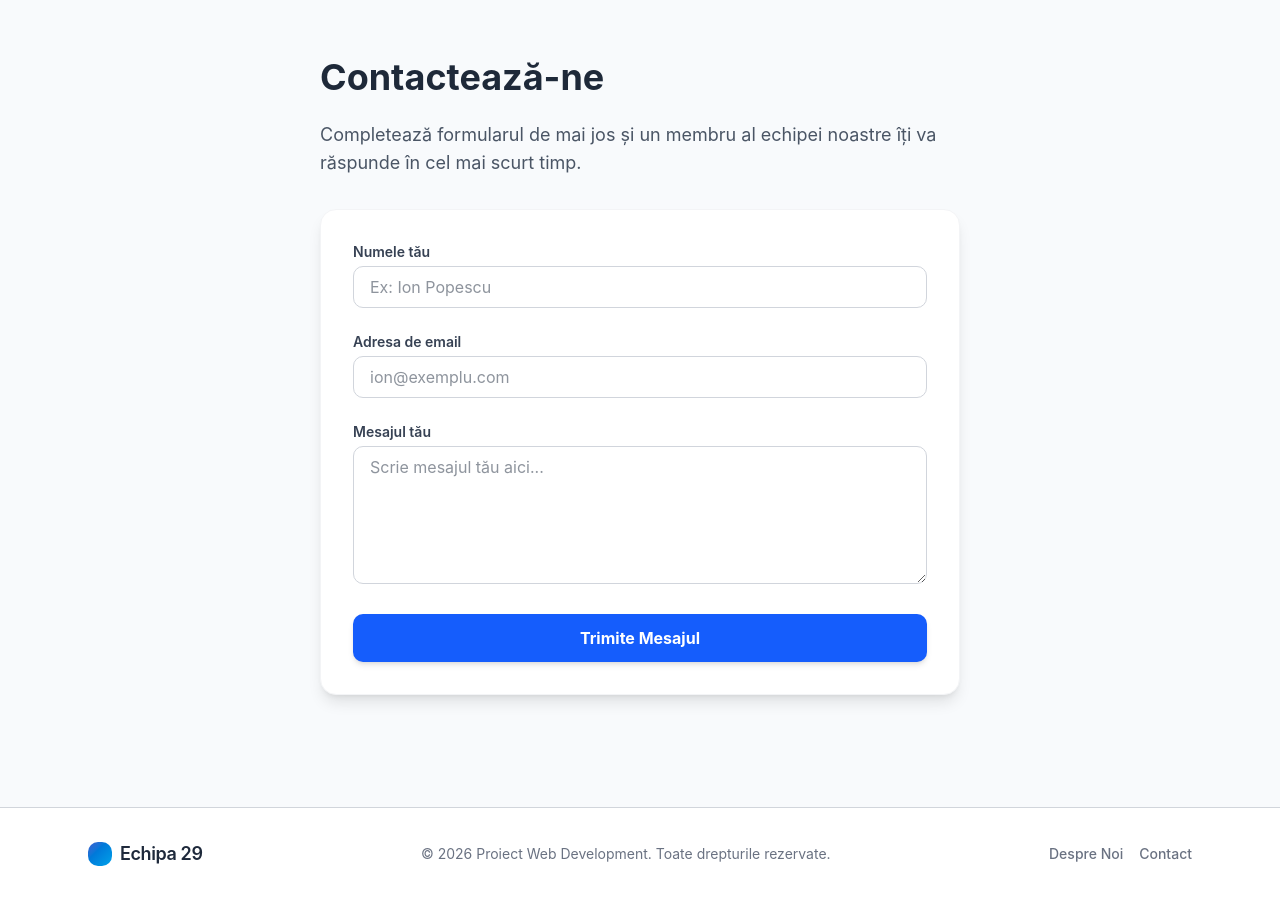
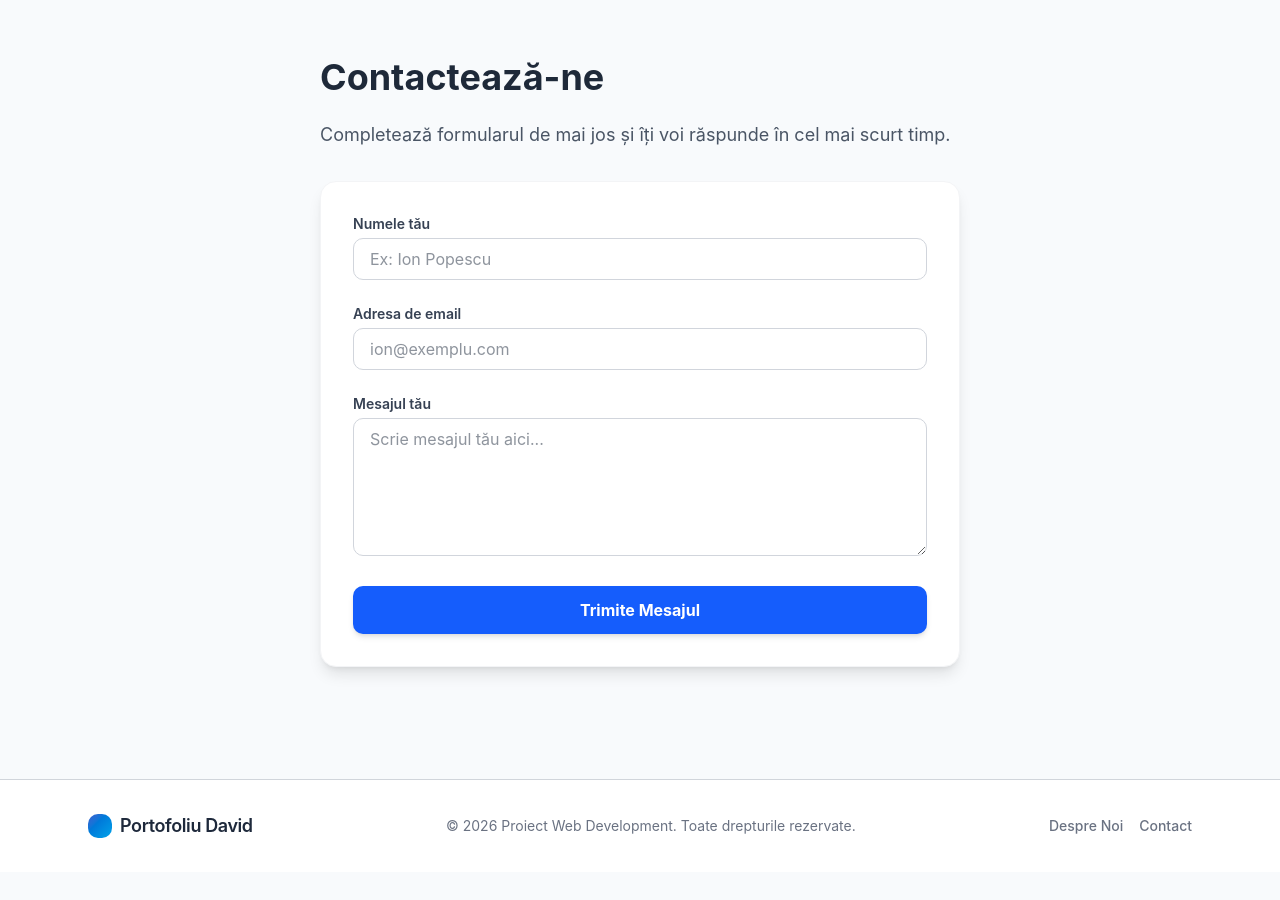
Before and after one commit to cristiandavid00/echipa-29-3ie26-proiect2, a React (Vite) app in the folder frontend/: page /contact in a window 1280 px wide. Shown: the part 120-1020 px from the top of the page. After the commit the page ends 992 px from the top, so only its background shows below. Built offline with nearby package versions, Linux system fonts and the light colour scheme; no server answers.

Commit message:
Modificare texte la persoana I

```diff
--- a/frontend/src/components/Footer.tsx
+++ b/frontend/src/components/Footer.tsx
@@ -12,7 +12,7 @@ export function Footer() {
           {/* Logo Footer */}
           <div className="flex items-center gap-2 font-semibold tracking-tight">
             <span className="inline-block size-6 rounded-md bg-[image:var(--gradient-hero)]" />
-            <span className="text-lg dark:text-gray-200">Echipa 29</span>
+            <span className="text-lg dark:text-gray-200">Portofoliu David</span>
           </div>
 
           {/* Copyright Text */}
--- a/frontend/src/pages/Contact.tsx
+++ b/frontend/src/pages/Contact.tsx
@@ -5,7 +5,7 @@ const Contact = () => {
     <div className="container mx-auto px-4 py-12 max-w-2xl mt-16">
       <h1 className="text-4xl font-bold text-gray-800 mb-6">Contactează-ne</h1>
       <p className="text-lg text-gray-600 mb-8">
-        Completează formularul de mai jos și un membru al echipei noastre îți va răspunde în cel mai scurt timp.
+        Completează formularul de mai jos și îți voi răspunde în cel mai scurt timp.
       </p>
 
       {/* Formularul configurat special pentru Netlify */}
```
Also changed, not shown: 1 other file (tests, documents, lock files or other folders).
